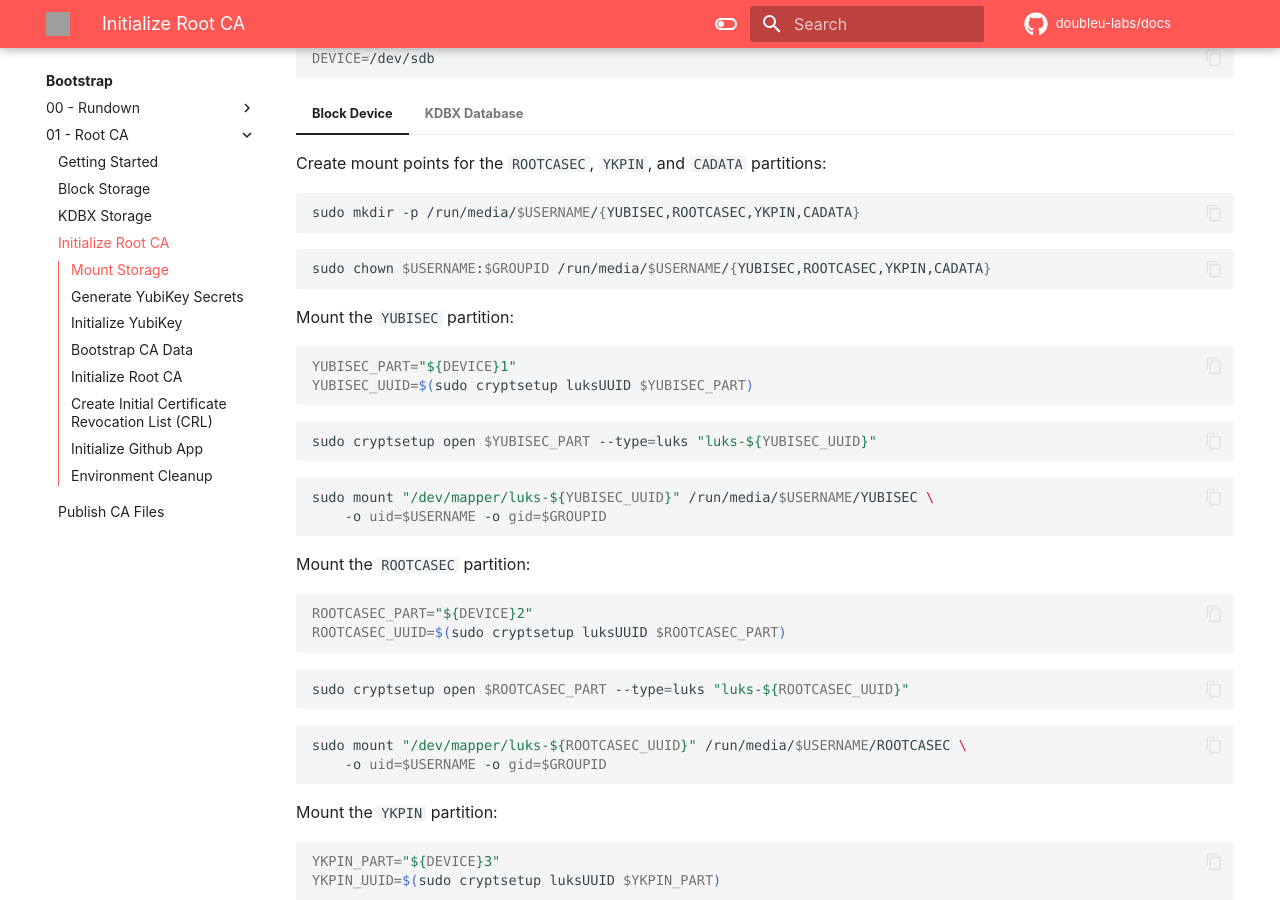
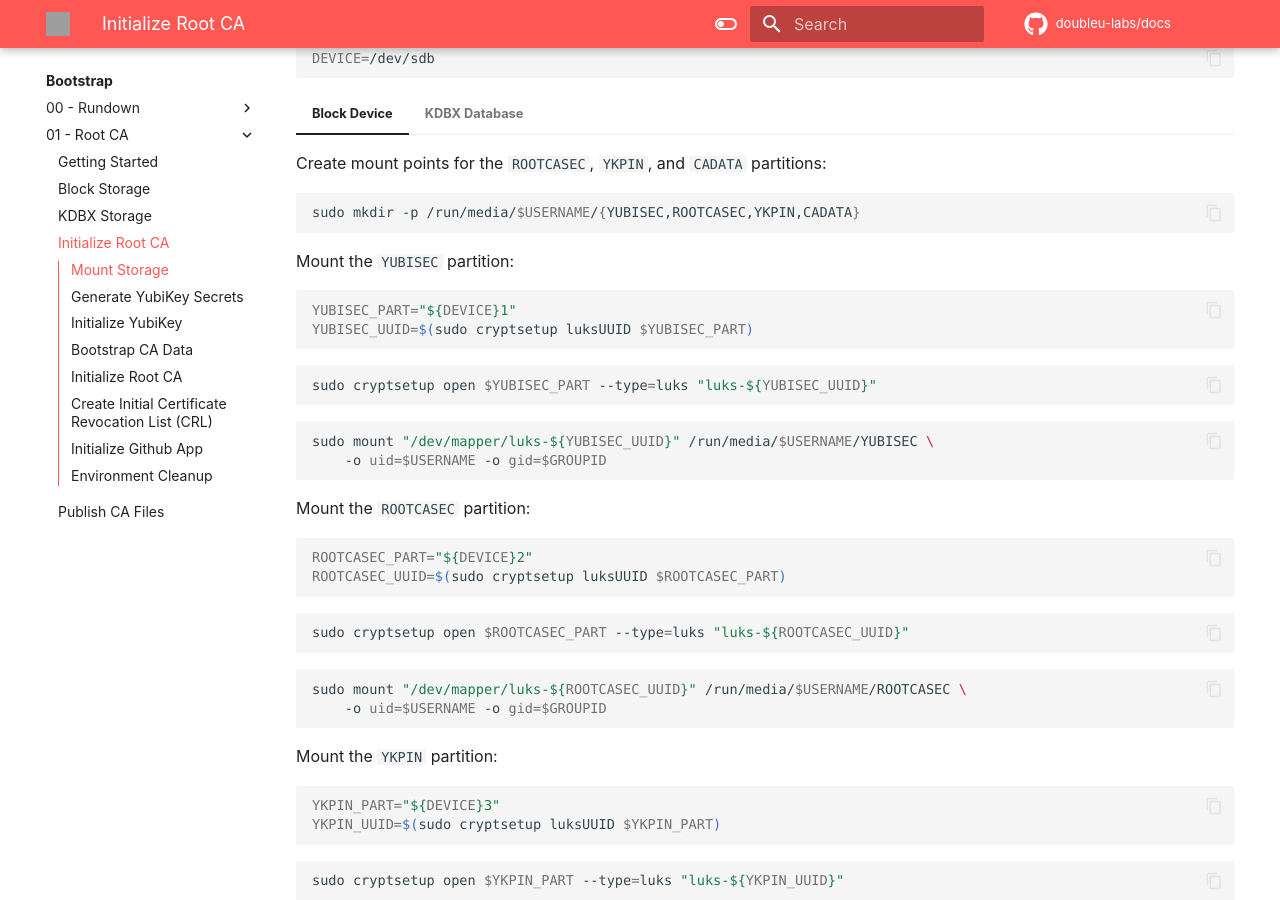
Before and after one commit to doubleu-labs/docs, an MkDocs documentation site: the page built from docs/bootstrap/01-root-ca/initialize.md, in a window 1280 px wide and 900 px high, scrolled down 464 px. Built offline with MkDocs 1.6.1 and Material for MkDocs 9.7.7, drawn with Linux system fonts in a browser that asks for light colours; comment, search, counter and statistics services are not loaded; grey boxes are pictures that could not be loaded.

Commit message:
removed redundant chown commands

````diff
--- a/docs/bootstrap/01-root-ca/initialize.md
+++ b/docs/bootstrap/01-root-ca/initialize.md
@@ -23,10 +23,6 @@ DEVICE=/dev/sdb
 
     ```sh
     sudo mkdir -p /run/media/$USERNAME/{YUBISEC,ROOTCASEC,YKPIN,CADATA}
-    ```
-
-    ```sh
-    sudo chown $USERNAME:$GROUPID /run/media/$USERNAME/{YUBISEC,ROOTCASEC,YKPIN,CADATA}
     ```
 
     Mount the `YUBISEC` partition:
@@ -112,13 +108,7 @@ DEVICE=/dev/sdb
     sudo mkdir -p /run/media/$USERNAME/CADATA
     ```
 
-    Set ownership:
-
-    ```sh
-    sudo chown $USERNAME:$GROUPID /run/media/$USERNAME/CADATA
-    ```
-
-    Mount the `CADATA` device:
+    Mount the `CADATA` device with ownership:
 
     ```sh
     sudo mount "${DEVICE}1" /run/media/$USERNAME/CADATA \
````
Also changed, not shown: docs/bootstrap/01-root-ca/kdbx.md (+1 -5 lines), docs/bootstrap/01-root-ca/publish.md (+0 -8 lines).
